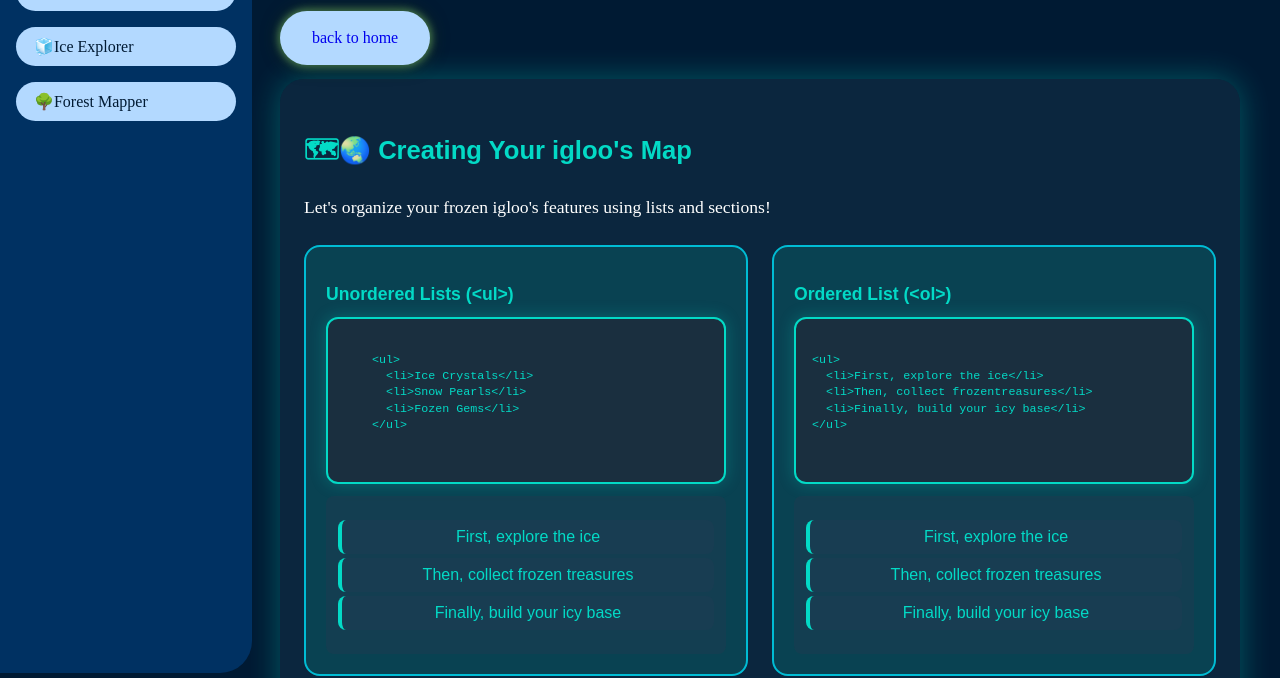
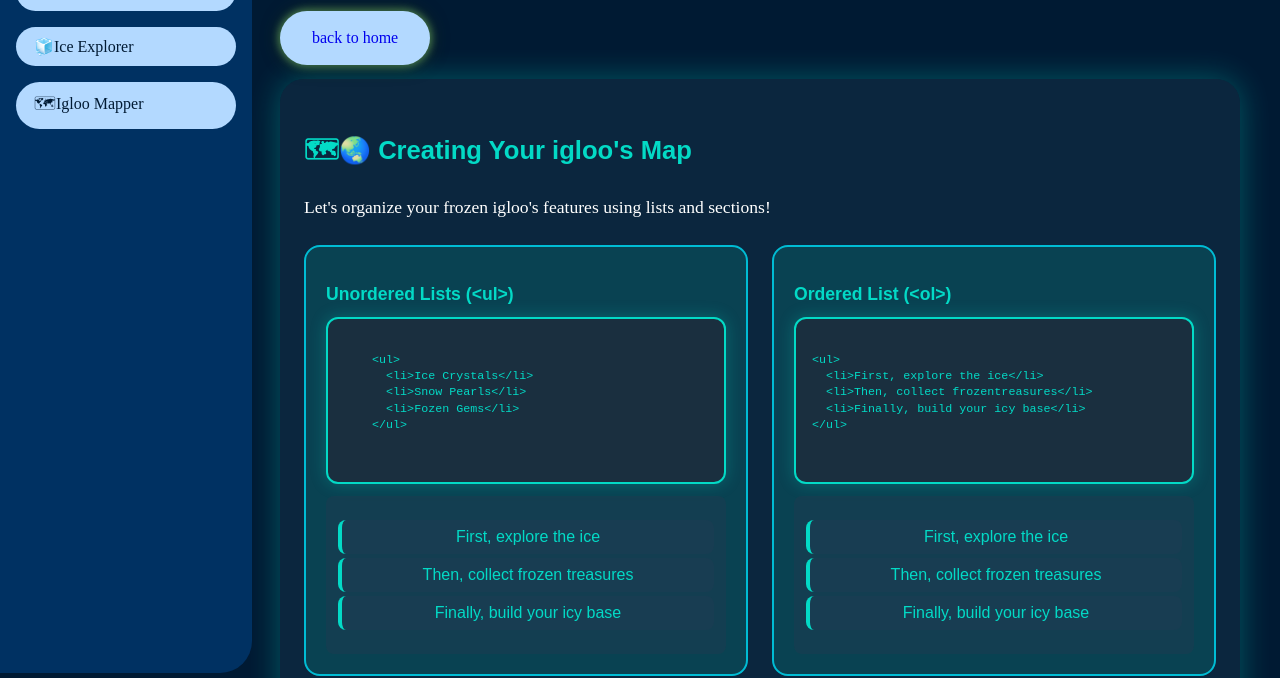
Before and after one commit to Fotress-school/artic-explorers, a plain HTML site: page map-igloo.html in a window 1280 px wide. Shown: the part 127-805 px from the top of the page. Drawn offline with Linux system fonts and the light colour scheme.

Commit message:
Update map-igloo.html

```diff
--- a/map-igloo.html
+++ b/map-igloo.html
@@ -12,7 +12,7 @@
       <ul class="badges">
         <li class="badge">❄<span>Artic Starter</span></li>
         <li class="badge">🧊<span>Ice Explorer</span></li>
-        <li class="badge">🌳<span>Forest Mapper</span></li>
+        <li class="badge">🗺<span>Igloo Mapper</span></li>
       </ul>
     </aside>
     <main>
```
